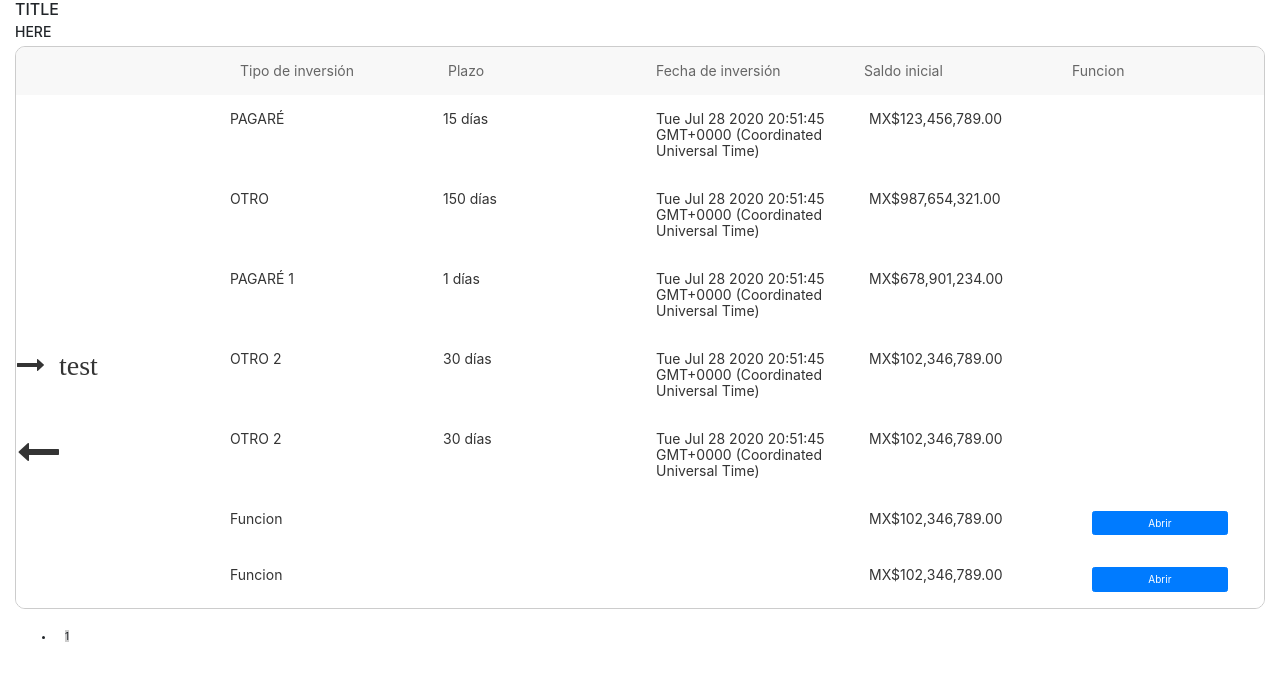
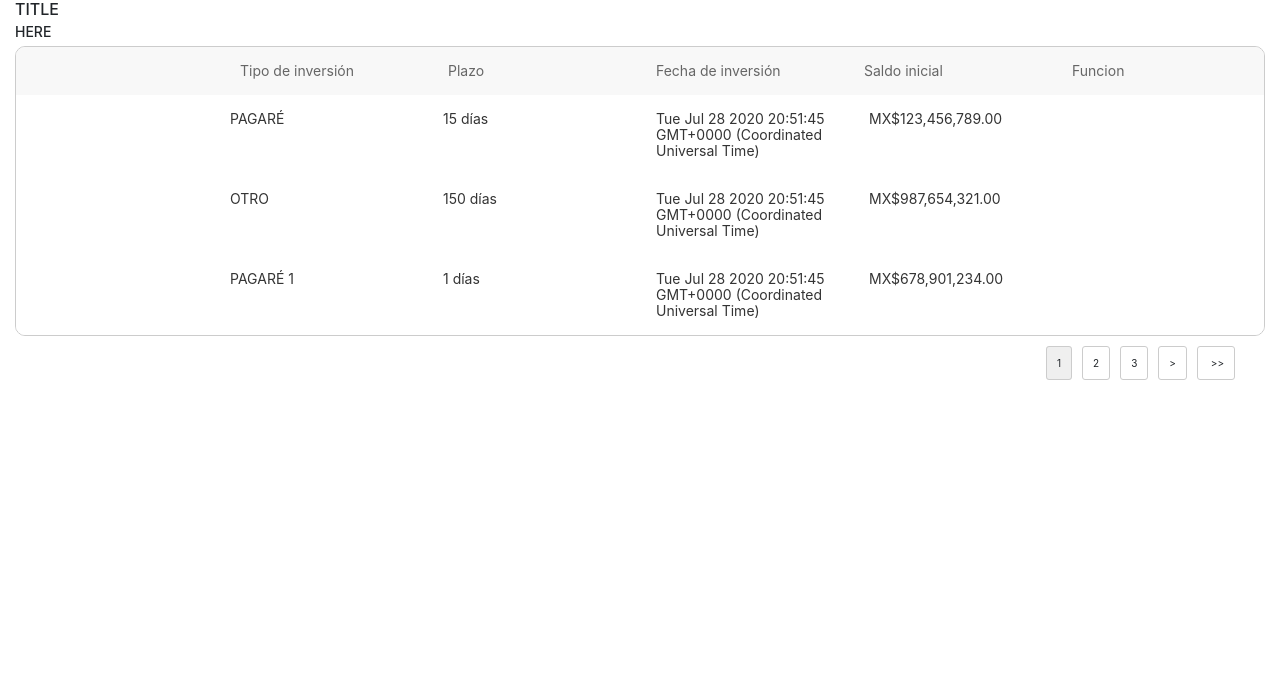
Before and after one commit to Itzli2000/table-lib, an Angular app: page / in a window 1280 px wide. Shown: the top 680 px of the page. Built offline with nearby package versions, Linux system fonts and the light colour scheme.

Commit message:
Refactor
New validations to show/hide paginator
Added basic styles to paginator

```diff
--- a/src/app/app.component.ts
+++ b/src/app/app.component.ts
@@ -59,7 +59,7 @@ export class AppComponent implements OnInit {
     subtitle: 'here',
     headers: this.headers,
     content: this.content,
-    // itemsPerPage: 3,
+    itemsPerPage: 3,
   };
 
   ngOnInit(): void {
--- a/src/app/components/pagination/pagination.component.html
+++ b/src/app/components/pagination/pagination.component.html
@@ -2,17 +2,12 @@
   <ul>
     <li *ngIf="this.currentPage > 1" (click)="onPageSelection(1)">&lt;&lt;</li>
     <li *ngIf="this.currentPage > 1" (click)="onAdjacentPageSelection(-1)">&lt;</li>
-    <li *ngFor="let pageNum of listOfAvailablePages"
-        (click)="onPageSelection(pageNum)"
-        style="padding:10px;cursor:pointer">
-      <span *ngIf="pageNum !== currentPage; else current_page">{{ pageNum }}</span>
-      <ng-template #current_page>
-        <span style="background: #ccc">{{ pageNum }}</span>
-      </ng-template>
+    <li *ngFor="let pageNum of listOfAvailablePages" (click)="onPageSelection(pageNum)"
+      [ngClass]="{'active' : pageNum === currentPage}">
+      <span>{{ pageNum }}</span>
     </li>
-    <li *ngIf="currentPage < listOfAvailablePages.length"
-        (click)="onAdjacentPageSelection(1)">&gt;</li>
-    <li *ngIf="currentPage < listOfAvailablePages.length"
-        (click)="onPageSelection(listOfAvailablePages.length)">&gt;&gt;</li>
+    <li *ngIf="currentPage < listOfAvailablePages.length" (click)="onAdjacentPageSelection(1)">&gt;</li>
+    <li *ngIf="currentPage < listOfAvailablePages.length" (click)="onPageSelection(listOfAvailablePages.length)">
+      &gt;&gt;</li>
   </ul>
 </div>
--- a/src/app/components/pagination/pagination.component.sass
+++ b/src/app/components/pagination/pagination.component.sass
@@ -0,0 +1,19 @@
+.pagination
+  margin-top: 2rem
+  ul
+    margin-left: auto
+    margin-right: 2rem
+    list-style: none
+    li
+      display: inline
+      padding: 10px
+      cursor: pointer
+      background-color: #ffffff
+      transition: all 0.5s ease-in-out
+      margin-right: 1rem
+      border: 1px solid #cccccc
+      border-radius: 3px
+      &.active
+        background-color: #efefef
+      &:hover
+        background-color: #cccccc
--- a/src/app/components/table/table.component.html
+++ b/src/app/components/table/table.component.html
@@ -23,7 +23,7 @@
       </div>
     </div>
   </div>
-  <app-pagination *ngIf="content.length > 1" (pageSelected)="pageSelected($event)" [itemsPerPage]=pagination></app-pagination>
+  <app-pagination *ngIf="content.length > pagination.itemsPerPage" (pageSelected)="pageSelected($event)" [itemsPerPage]=pagination></app-pagination>
 
 </div>
 
--- a/src/app/components/table/table.component.ts
+++ b/src/app/components/table/table.component.ts
@@ -37,7 +37,6 @@ export class TableComponent implements OnInit {
     const start = this.currentPage === 1 ? 0 : this.pagination.itemsPerPage * (this.currentPage - 1);
     const end = this.pagination.itemsPerPage * this.currentPage;
     this.pagedContent = this.content.slice(start, end);
-    console.log(this.pagedContent);
   }
 
   renderContent(item: any, type: any) {
@@ -69,7 +68,6 @@ export class TableComponent implements OnInit {
   }
 
   pageSelected(data: number) {
-    console.log('pagina seleccionada ' + data);
     this.currentPage = data;
     this.setPaginatedContent();
   }
--- a/src/app/models/table-source.model.ts
+++ b/src/app/models/table-source.model.ts
@@ -3,9 +3,9 @@ export interface TableSource {
   subtitle?: string;
   actions?: object;
   pagination?: number;
+  itemsPerPage?: number;
   headers: HeadersContent[];
   content: object[];
-  itemsPerPage?: number;
 }
 
 export interface HeadersContent {
```
